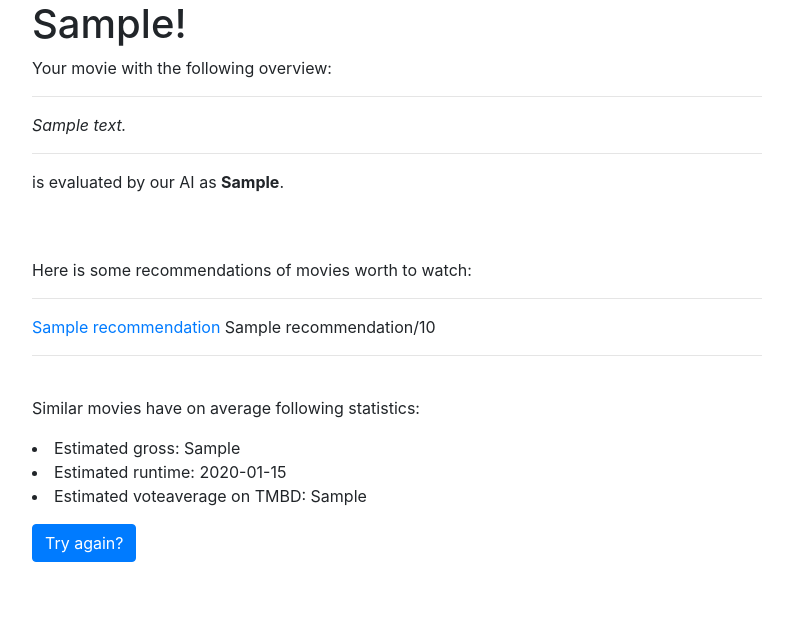
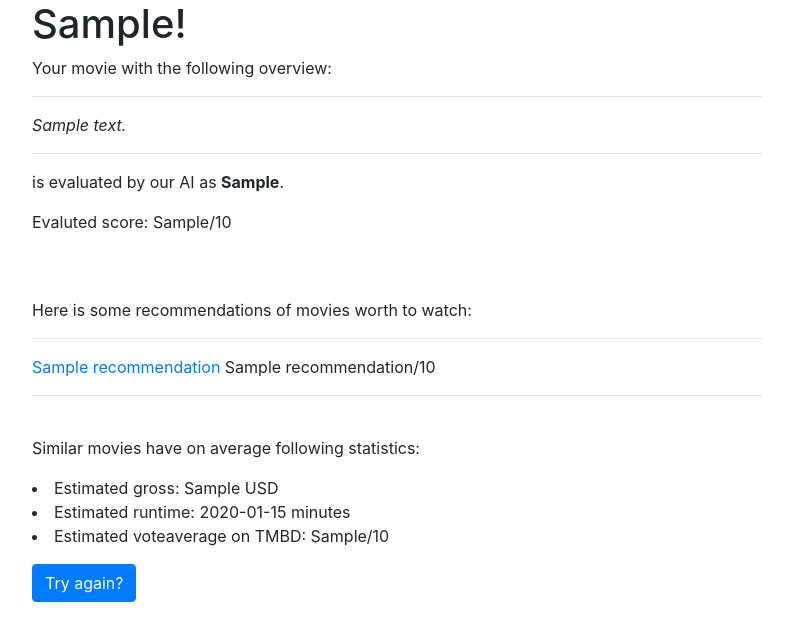
Before and after one commit to hnenonen/Intro_to_DS, a Flask app: template templates/evaluate.html in a window 1280 px wide. Shown: the part 56-697 px from the top of the page, without its empty margins (53-846 px from the left). Run offline with Flask 2, Linux system fonts and the light colour scheme; the template is opened without the code that fills it: most values are stand-ins (such as "Sample title", 1, 10 or a date in 2020); some libraries are stand-ins or nearby versions.

Commit message:
Added predicted goodness factor to website

```diff
--- a/routes.py
+++ b/routes.py
@@ -17,6 +17,6 @@ def evaluate():
         #estimated_gross = 9999
         #estimated_voteaverage = 5.0
 
-        worth_watch, estimated_runtime, estimated_gross, estimated_voteaverage = service.evaluate(text)
+        worth_watch, estimated_runtime, estimated_gross, estimated_voteaverage, goodness_prediction = service.evaluate(text)
         recommendation_list = service.recommendation()
-        return render_template("evaluate.html", text=text, worth_watch = worth_watch, recommendation_list = recommendation_list, estimated_runtime=estimated_runtime, estimated_gross=estimated_gross, estimated_voteaverage=estimated_voteaverage)
+        return render_template("evaluate.html", text=text, worth_watch = worth_watch, recommendation_list = recommendation_list, estimated_runtime=estimated_runtime, estimated_gross=estimated_gross, estimated_voteaverage=estimated_voteaverage, goodness_prediction = goodness_prediction)
--- a/service.py
+++ b/service.py
@@ -80,7 +80,7 @@ def evaluate(text):
 
     # calculate goodness score, determine if movie is worth watching
 
-    goodness_threshold = 7.4795
+    goodness_threshold = 7.1#7.4795
 
     goodness_weights = [-7.71407791e-04,  1.03398645e-02,  7.71486628e-01, -4.29889367e-01, -6.32915313e-02, -4.12801859e-02, -3.78410081e-02]
     goodness_intercept = 6.958988761645412
@@ -119,7 +119,9 @@ def evaluate(text):
 
     estimated_runtime = round((sum([i*j for (i, j) in zip(features, runtime_weights)])) + runtime_intercept)
 
-    return(worth_watch, estimated_runtime, estimated_gross, estimated_voteaverage)
+    goodness_prediction = round(goodness_prediction, 2)
+
+    return(worth_watch, estimated_runtime, estimated_gross, estimated_voteaverage, goodness_prediction)
 
 def recommendation():
     df = pd.read_csv('Data/data_processed_final.csv')
--- a/templates/evaluate.html
+++ b/templates/evaluate.html
@@ -19,6 +19,8 @@
       <hr>
       <p>
         is evaluated by our AI as <b>{{worth_watch}}</b>.
+      <p>
+        Evaluted score: {{ goodness_prediction }}/10
             </p>
       <br>
       <br>
@@ -31,9 +33,9 @@
       <br>
       <p>
         Similar movies have on average following statistics:
-        <li>Estimated gross: {{estimated_gross}}
-        <li>Estimated runtime: {{estimated_runtime}}
-        <li>Estimated voteaverage on TMBD: {{estimated_voteaverage}}
+        <li>Estimated gross: {{estimated_gross}} USD
+        <li>Estimated runtime: {{estimated_runtime}} minutes
+        <li>Estimated voteaverage on TMBD: {{estimated_voteaverage}}/10
       </p>
       <form action="/" method="get">
           <button type="submit" class="btn btn-primary">Try again?</button>
```
